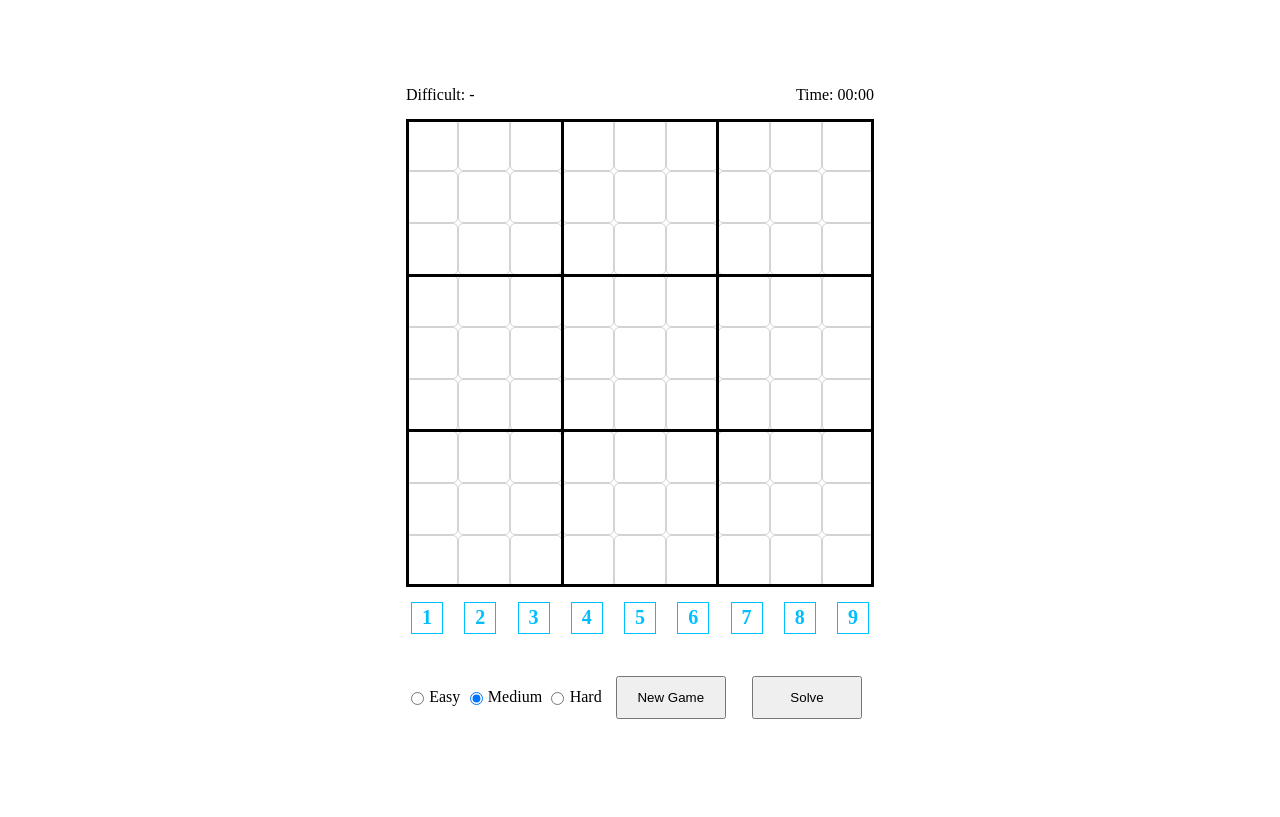
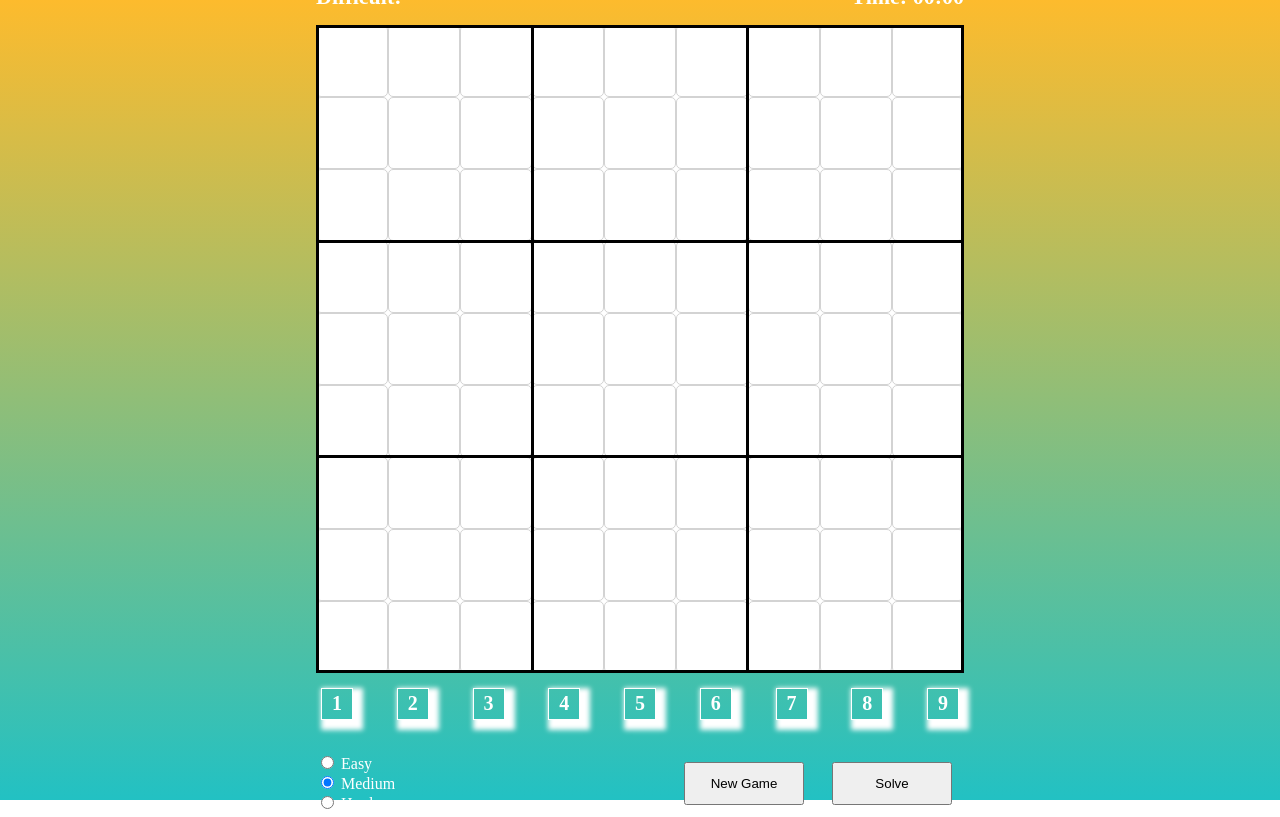
Before and after one commit to niros001/sudoku, a plain HTML site: page index.html in a window 1280 px wide. Drawn offline with Linux system fonts and the light colour scheme.

Commit message:
Style changes

```diff
--- a/index.html
+++ b/index.html
@@ -30,16 +30,20 @@
             </div>
         </div>
         <div id="numbers" class="row"></div>
-        <h2 id="congratulation" style="display: none">Congratulation! You are done!</h2>
+        <h2 id="congratulation">Congratulation! You are done!</h2>
         <div class="row">
+            <div>
                 <input type="radio" id="easy" name="difficulty" value="easy">
                 <label for="easy">Easy</label><br>
                 <input type="radio" id="medium" name="difficulty" value="medium" checked>
                 <label for="medium">Medium</label><br>
                 <input type="radio" id="hard" name="difficulty" value="hard">
                 <label for="hard">Hard</label>
+            </div>
+            <div>
                 <button onclick="onStart()">New Game</button>
                 <button onclick="onSolve()">Solve</button>
+            </div>
         </div>
 <!--        <div class="row">-->
 <!--            <span>* There is <span id="solutions" style="font-weight: bold">0</span> solutions for this board</span>-->
--- a/styles.css
+++ b/styles.css
@@ -1,16 +1,21 @@
+body {
+    margin: 0;
+}
 .container {
     display: flex;
     flex-direction: column;
     align-items: center;
     justify-content: center;
     height: 100vh;
+    background: linear-gradient(0deg, rgba(34,193,195,1) 0%, rgba(253,187,45,1) 100%);
 }
 
 .board {
     display: flex;
     flex-wrap: wrap;
-    max-width: calc(9*52px);
+    max-width: calc(9*72px);
     position: relative;
+    background-color: white;
 }
 
 .horizontal-lines {
@@ -49,38 +54,40 @@
     display: flex;
     flex-direction: row;
     align-items: center;
-    width: calc(9*52px);
+    width: calc(9*72px);
     justify-content: space-between;
     margin: 15px 0;
 }
 
 button {
     margin: 12px;
-    padding: 12px;
-    width: 110px;
+    padding: 12px 24px;
+    width: 120px;
 }
 
 .square {
-    width: 50px;
-    height: 50px;
+    width: 70px;
+    height: 70px;
     display: flex;
     align-items: center;
     justify-content: center;
     border: 1px solid lightgray;
     border-radius: 5px;
+    font-size: 18px;
 }
 
 .number {
     font-size: 20px;
     font-weight: bold;
-    color: deepskyblue;
-    border: 1px solid deepskyblue;
+    color: white;
+    border: 1px solid white;
     width: 30px;
     height: 30px;
     display: flex;
     align-items: center;
     justify-content: center;
     margin: 0 5px;
+    box-shadow: 5px 5px 5px 5px white;
     cursor: pointer;
 }
 
@@ -91,3 +98,18 @@ button {
 .highlight {
     background-color: lightyellow;
 }
+
+.info {
+    color: white;
+    font-weight: bold;
+    font-size: 22px;
+}
+
+#congratulation {
+    display: none;
+    color: white;
+}
+
+label {
+    color: white;
+}
```
Lines whose indentation alone changed are shown as unchanged.
